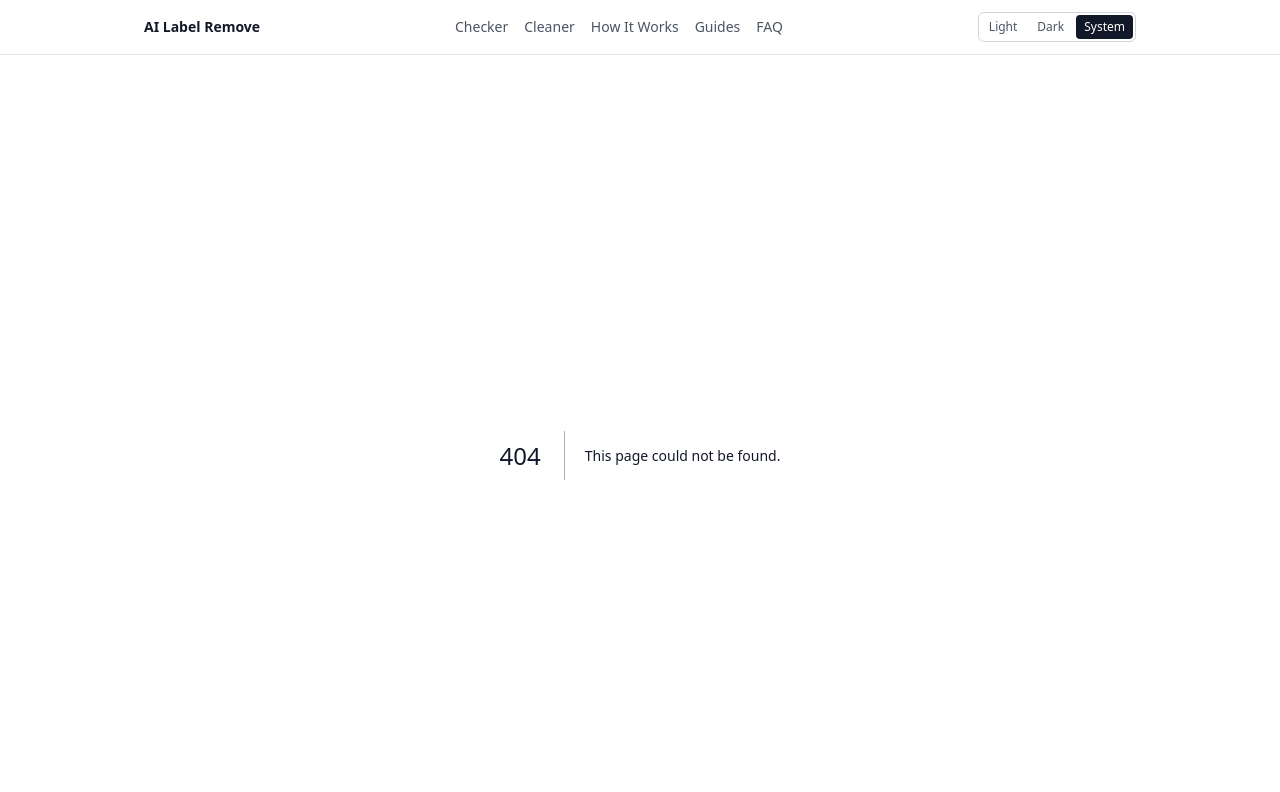
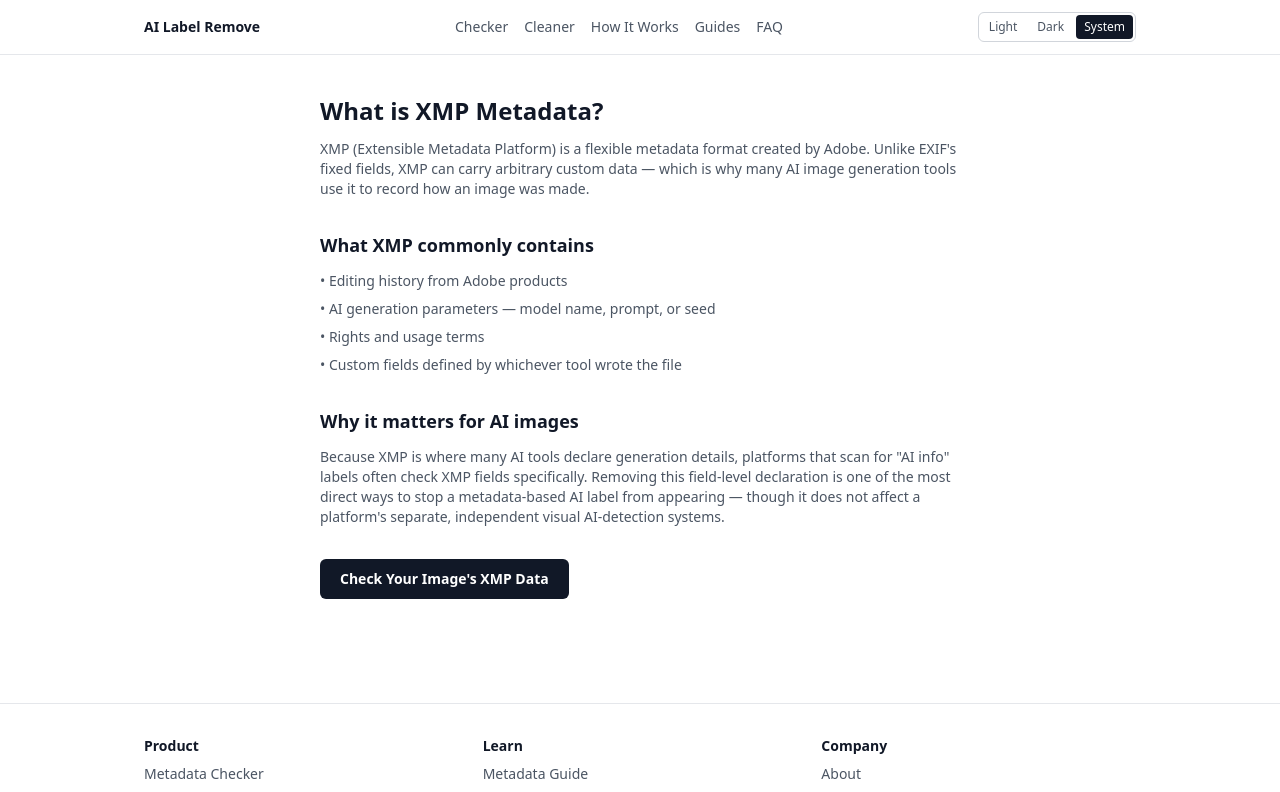
Before and after one commit to ailabelremove/ailabelremove, a Next.js app: page /xmp-guide in a window 1280 px wide. Before the commit this address had no page. Shown: the top 792 px of the page. Built offline with nearby package versions, Linux system fonts and the light colour scheme.

Commit message:
Add XMP guide page with metadata and content

```diff
--- /dev/null
+++ b/app/xmp-guide/page.tsx
@@ -0,0 +1,61 @@
+import type { Metadata } from "next";
+import Link from "next/link";
+
+export const metadata: Metadata = {
+  title: "What is XMP Metadata? A Complete Guide | AI Label Remove",
+  description:
+    "Learn what XMP metadata is, how AI tools like Midjourney and DALL·E use it, and how to remove it from your images.",
+  alternates: { canonical: "/xmp-guide" },
+  openGraph: {
+    title: "What is XMP Metadata? A Complete Guide",
+    description:
+      "Learn what XMP metadata is and how AI generation tools use it.",
+  },
+};
+
+export default function XmpGuidePage() {
+  return (
+    <main className="mx-auto max-w-2xl px-4 py-10">
+      <h1 className="text-2xl font-semibold text-gray-900 dark:text-gray-100">
+        What is XMP Metadata?
+      </h1>
+      <p className="mt-3 text-sm text-gray-600 dark:text-gray-300">
+        XMP (Extensible Metadata Platform) is a flexible metadata format
+        created by Adobe. Unlike EXIF's fixed fields, XMP can carry
+        arbitrary custom data — which is why many AI image generation tools
+        use it to record how an image was made.
+      </p>
+
+      <h2 className="mt-8 text-lg font-semibold text-gray-900 dark:text-gray-100">
+        What XMP commonly contains
+      </h2>
+      <ul className="mt-3 flex flex-col gap-2 text-sm text-gray-600 dark:text-gray-300">
+        <li>• Editing history from Adobe products</li>
+        <li>• AI generation parameters — model name, prompt, or seed</li>
+        <li>• Rights and usage terms</li>
+        <li>• Custom fields defined by whichever tool wrote the file</li>
+      </ul>
+
+      <h2 className="mt-8 text-lg font-semibold text-gray-900 dark:text-gray-100">
+        Why it matters for AI images
+      </h2>
+      <p className="mt-3 text-sm text-gray-600 dark:text-gray-300">
+        Because XMP is where many AI tools declare generation details,
+        platforms that scan for "AI info" labels often check XMP fields
+        specifically. Removing this field-level declaration is one of the
+        most direct ways to stop a metadata-based AI label from appearing —
+        though it does not affect a platform's separate, independent visual
+        AI-detection systems.
+      </p>
+
+      <div className="mt-8">
+        <Link
+          href="/checker"
+          className="inline-block rounded-md bg-gray-900 px-5 py-2.5 text-sm font-semibold text-white dark:bg-white dark:text-gray-900"
+        >
+          Check Your Image's XMP Data
+        </Link>
+      </div>
+    </main>
+  );
+}
```
